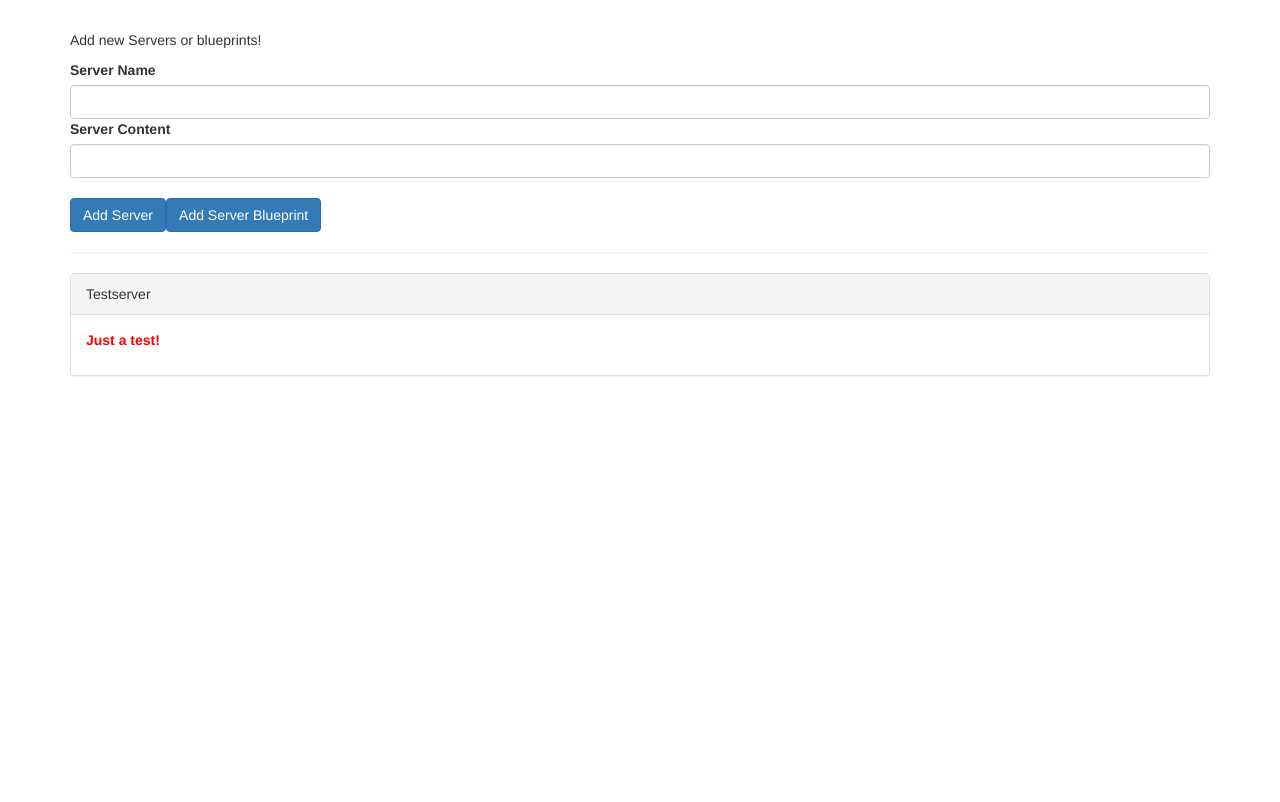
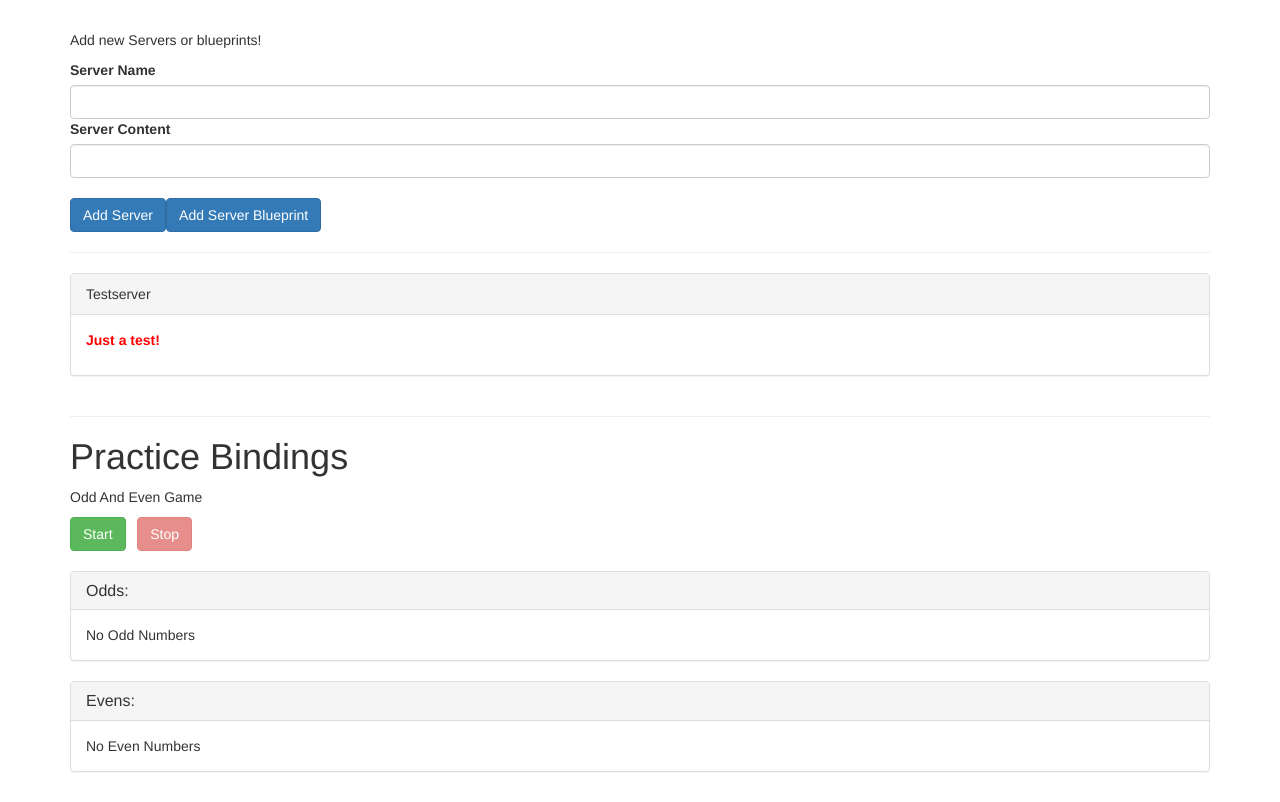
Before and after one commit to tamathecxder/cmp-databinding, an Angular app: page / in a window 1280 px wide. Built offline with nearby package versions, Linux system fonts and the light colour scheme.

Commit message:
completing the custom binding practice

```diff
--- a/src/app/app.component.html
+++ b/src/app/app.component.html
@@ -14,4 +14,20 @@
       </app-server-element>
     </div>
   </div>
+
+  <hr>
+
+  <h1>Practice Bindings</h1>
+
+  <div style="display: flex; gap: 1rem; flex-direction: column;">
+    <span>Odd And Even Game</span>
+
+    <app-game-control [isGameStarted]="isGameStarted" (onGameStarted)="onGameStarted($event)" (onGameStopped)="onGameStopped($event)"></app-game-control>
+
+    <div style="margin: 1rem 0;">
+      <app-odd [odds]="oddNumbers"></app-odd>
+
+      <app-even [evens]="evenNumbers"></app-even>
+    </div>
+  </div>
 </div>
--- a/src/app/app.component.ts
+++ b/src/app/app.component.ts
@@ -11,6 +11,11 @@ export class AppComponent {
     name: 'Testserver',
     content: 'Just a test!'
   }];
+
+  evenNumbers: number[] = [];
+  oddNumbers: number[] = [];
+
+  isGameStarted: boolean = false;
 
   onServerAdded(serverData: {serverName: string, serverContent: string}) {
     const newLocal = this.serverElements.push({
@@ -27,4 +32,22 @@ export class AppComponent {
       content: blueprintData.serverContent
     });
   }
+
+  onGameStarted(data: {odd: number, even: number}) {
+    this.oddNumbers.push(data.odd);
+    this.evenNumbers.push(data.even);
+
+    this.isGameStarted = true;
+  }
+
+  onGameStopped(interval: NodeJS.Timeout) {
+    if (confirm('Are you sure you want to stop the game?')) {
+      clearInterval(interval);
+
+      this.oddNumbers = [];
+      this.evenNumbers = [];
+
+      this.isGameStarted = false;
+    }
+  }
 }
```
Also changed, not shown: src/app/app.module.ts (+7 -1 lines).
